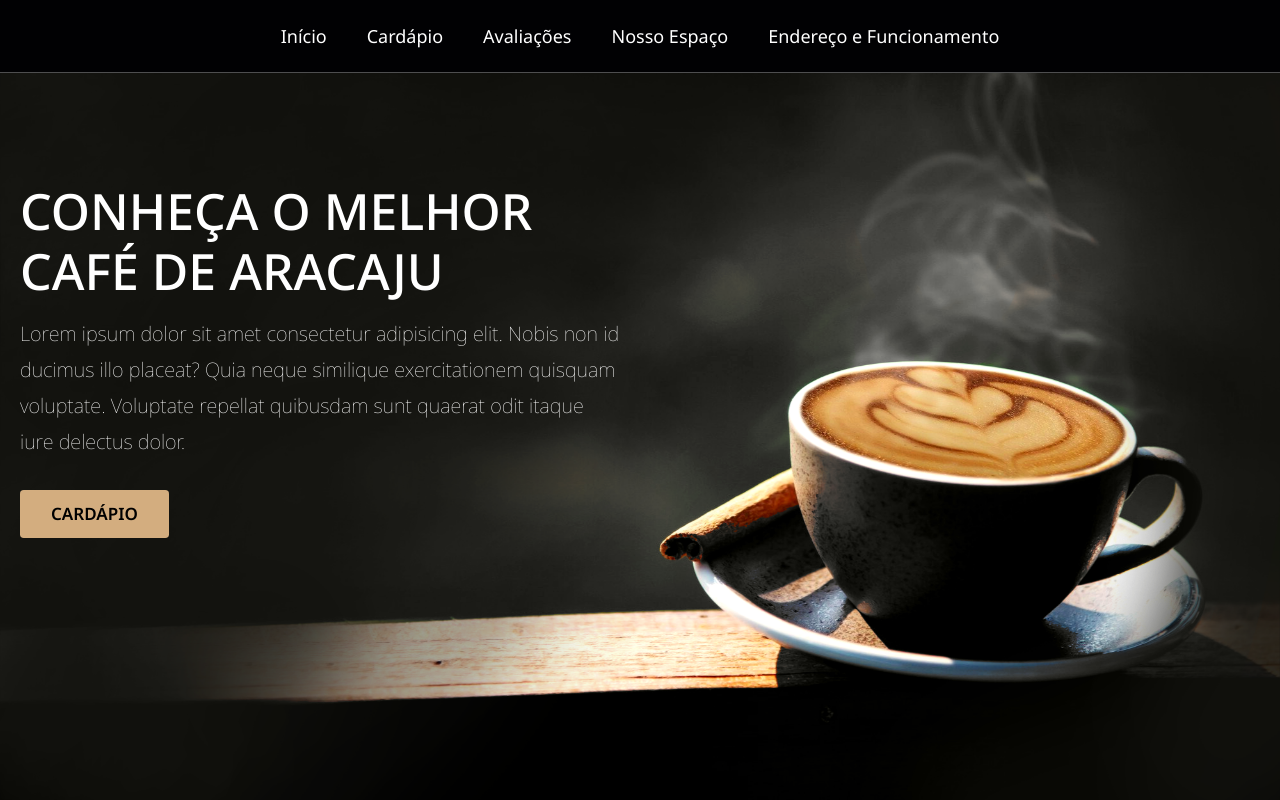
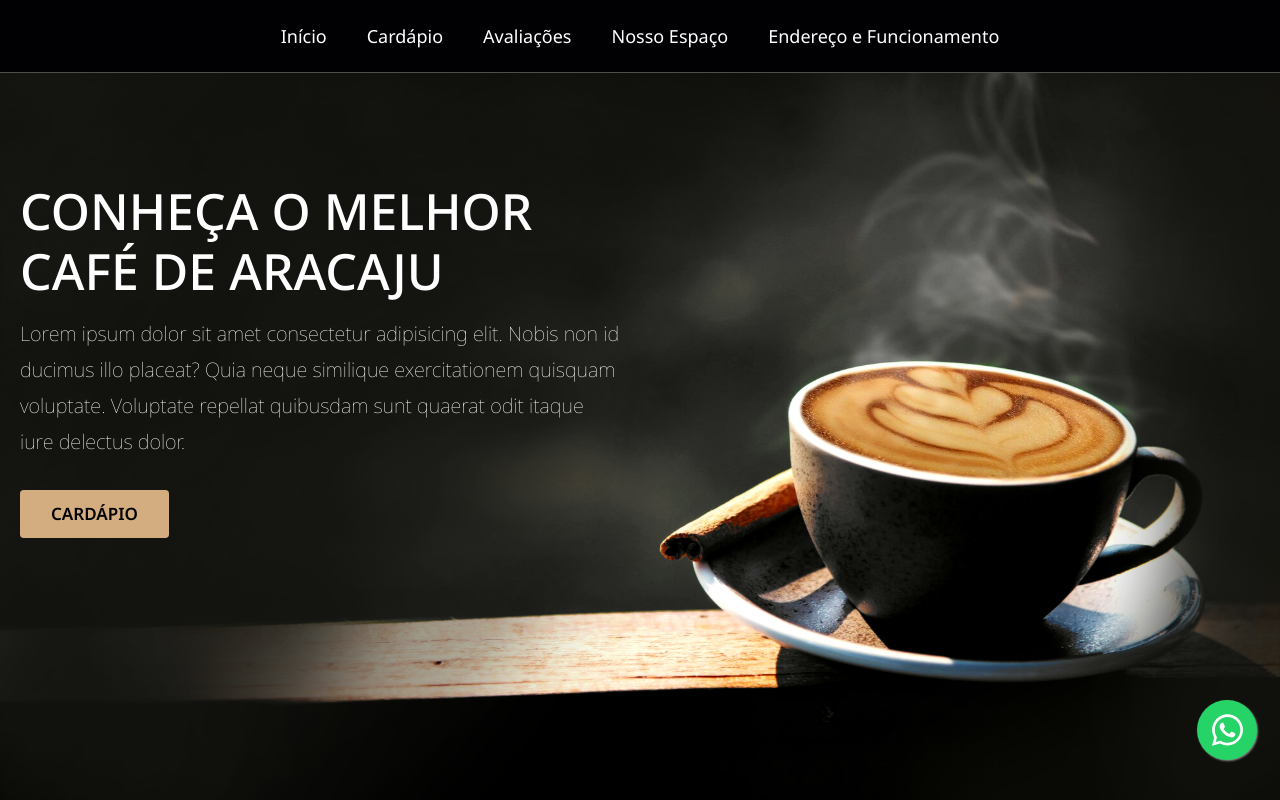
Before and after one commit to GleydsonFs/Cafeteria, a plain HTML site: page index.html in a window 1280 px wide. Shown: the top 800 px of the page. Drawn offline with nearby package versions, Linux system fonts and the light colour scheme; a script that the page names is missing.

Commit message:
Feat: poup up added

```diff
--- a/css/cardapio.css
+++ b/css/cardapio.css
@@ -77,6 +77,28 @@ section {
     margin: 1rem;
     cursor: pointer;
 
+}
+
+.whatsapp-link {
+    position: fixed;
+    cursor: pointer;
+    width: 60px;
+    height: 60px;
+    bottom: 40px;
+    right: 23px;
+    background-color: #25d366;
+    color: #fff;
+    border-radius: 50px;
+    text-align: center;
+    font-size: 36px;
+    box-shadow: 1px 1px 2px #888;
+    z-index: 1000;
+}
+
+.icon-whatsapp {
+    margin-bottom: 1px;
+    width: 31px;
+    color: #fff;
 }
 
 .icons img:hover {
--- a/css/style.css
+++ b/css/style.css
@@ -136,6 +136,28 @@ header .menu-mobile ul a{
 .icons img:hover {
     width: 40px;
     height: 40px;
+}
+
+.whatsapp-link {
+    position: fixed;
+    cursor: pointer;
+    width: 60px;
+    height: 60px;
+    bottom: 40px;
+    right: 23px;
+    background-color: #25d366;
+    color: #fff;
+    border-radius: 50px;
+    text-align: center;
+    font-size: 36px;
+    box-shadow: 1px 1px 2px #888;
+    z-index: 1000;
+}
+
+.icon-whatsapp {
+    margin-bottom: 1px;
+    width: 31px;
+    color: #fff;
 }
 
 .btn {
--- a/index.html
+++ b/index.html
@@ -336,6 +336,13 @@
           />
     </div>
   </section>
+
+  <div class="poupup">
+    <a href="https://wa.me/5579998900255?text=teste" target="_blank" class="whatsapp-link" rel="no-referrer">
+      <img src="img/whatsapp.svg" class="icon-whatsapp" />
+    </a>
+  </div>
+
     <script src="https://cdn.jsdelivr.net/npm/bootstrap@5.2.3/dist/js/bootstrap.bundle.min.js" integrity="sha384-kenU1KFdBIe4zVF0s0G1M5b4hcpxyD9F7jL+jjXkk+Q2h455rYXK/7HAuoJl+0I4" crossorigin="anonymous"></script>
 </body>
 </html>
```
Also changed, not shown: cardapio.html (+7 -0 lines), img/whatsapp.svg (added).
